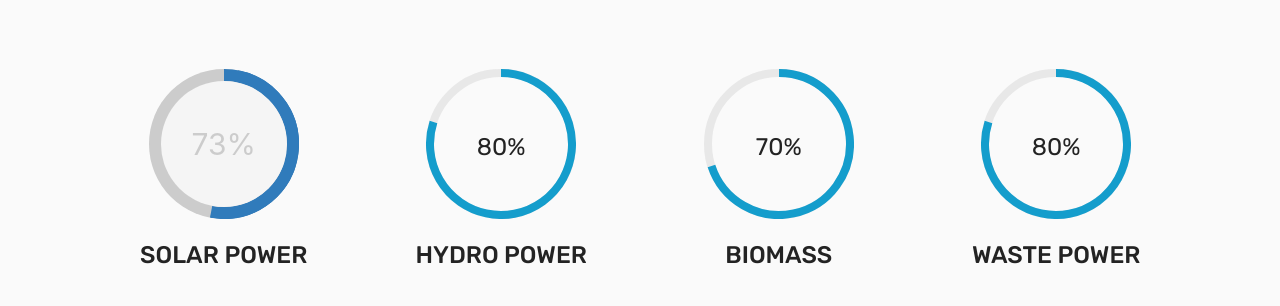
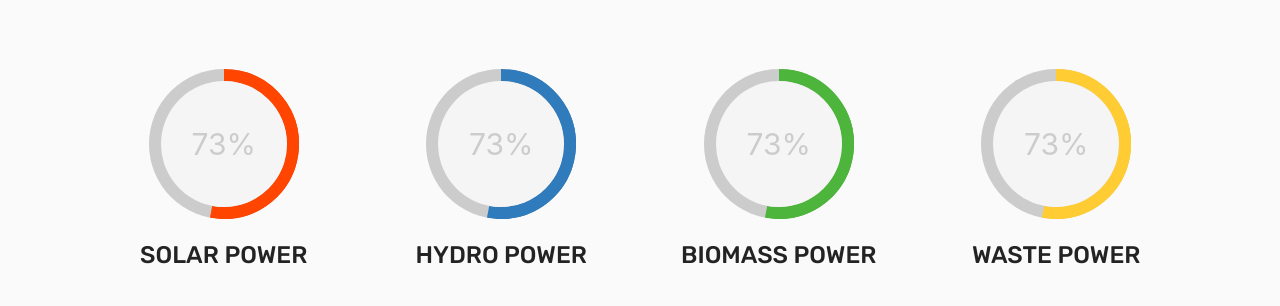
Before and after one commit to pearems/pearems.github.io, a plain HTML site: page index.html in a window 1280 px wide. Shown: the part 3815-4121 px from the top of the page. Drawn offline with Linux system fonts and the light colour scheme; no server answers; a script that the page names is missing; files whose address does not match are found by name.

Commit message:
pie edit

```diff
--- a/assets/js/test.js
+++ b/assets/js/test.js
@@ -3,8 +3,8 @@ function update_member_profit(x) {
     $("#member_profit").text(String(x));
 }
 
-function set_pie_chart(x,y){
-    tmp = "c100 p"+String(parseInt(y/3))+" big";
+function set_pie_chart(x,y,z){
+    tmp = "c100 p"+String(parseInt(y/3))+" big "+z;
     $("#"+x).attr("class",tmp);
     $("#"+x+"_text").text(String(parseInt(y/3))+"%");
     console.log("change data");
@@ -13,6 +13,8 @@ function set_pie_chart(x,y){
 //     document.getElementById("solar").setAttribute("data-goal",String(x))
 // }
 
+
+//test
 
 // document.getElementById("solar").setAttribute("data-goal","20");
 
@@ -51,9 +53,22 @@ $( document ).ready(function() {
         console.log(data.key);
         console.log(data.val());
         if (data.key == "solar"){
-            set_pie_chart("pie_solar",data.val())
+            set_pie_chart("pie_solar",data.val(),"orange");
             // $("#pie_solar").text(String(parseInt(data.val())));
         }
+        else if (data.key == "water"){
+            set_pie_chart("pie_water",data.val(),"");
+            // $("#pie_hydro").text(String(parseInt(data.val())));
+        }
+        else if (data.key == "bio"){
+            set_pie_chart("pie_bio",data.val(),"green");
+            // $("#pie_hydro").text(String(parseInt(data.val())));
+        }
+        else if (data.key == "waste"){
+            set_pie_chart("pie_waste",data.val(),"yellow");
+            // $("#pie_hydro").text(String(parseInt(data.val())));
+        }
+
     });
 
 });
--- a/css/circle.css
+++ b/css/circle.css
@@ -1042,6 +1042,15 @@
 .c100.green:hover > span {
   color: #4db53c;
 }
+/*  */
+.c100.yellow .bar,
+.c100.yellow .fill {
+  border-color: #ffcc33 !important;
+}
+.c100.yellow:hover > span {
+  color: #ffcc33;
+}
+/*  */
 .c100.green.dark .bar,
 .c100.green.dark .fill {
   border-color: #5fd400 !important;
@@ -1051,10 +1060,10 @@
 }
 .c100.orange .bar,
 .c100.orange .fill {
-  border-color: #dd9d22 !important;
+  border-color: #ff4500 !important;
 }
 .c100.orange:hover > span {
-  color: #dd9d22;
+  color: #ff4500;
 }
 .c100.orange.dark .bar,
 .c100.orange.dark .fill {
--- a/index.html
+++ b/index.html
@@ -484,7 +484,7 @@
             <div class="card p-3 align-center">
                 <div class="wrap">
                         <div class="clearfix">
-                            <div class="c100 p53 big" id="pie_solar">
+                            <div class="c100 p53 big orange" id="pie_solar">
                                 <span id="pie_solar_text">73%</span>
                                 <div class="slice">
                                     <div class="bar"></div>
@@ -492,7 +492,6 @@
                                 </div>
                             </div>
                         </div>
-
                 </div>
                 <div class="mbr-crt-title pt-3">
                     <h4 class="card-title py-2 mbr-fonts-style display-5">
@@ -501,10 +500,18 @@
                 </div>
             </div>
 
+<!--------hydro----->
+          <!-- <div class="media-container-row pt-5 mt-2"> -->
           <div class="card p-3 align-center">
                   <div class="wrap">
-                    <div class="pie_progress progress2" role="progressbar" data-goal="80">
-                        <p class="pie_progress__number mbr-fonts-style display-5">60%</p>
+                          <div class="clearfix">
+                              <div class="c100 p53 big" id="pie_water">
+                                  <span id="pie_water_text">73%</span>
+                                  <div class="slice">
+                                      <div class="bar"></div>
+                                      <div class="fill"></div>
+                                  </div>
+                              </div>
                           </div>
                 </div>
                   <div class="mbr-crt-title pt-3">
@@ -514,23 +521,43 @@
                  </div>
               </div>
 
+          <!-- </div> -->
+<!--------hydro----->
+<!--------biomass----->
+          <!-- <div class="media-container-row pt-5 mt-2"> -->
               <div class="card p-3 align-center">
                   <div class="wrap">
-                    <div class="pie_progress progress3" role="progressbar" data-goal="70">
-                        <p class="pie_progress__number mbr-fonts-style display-5">70%</p>
+                          <div class="clearfix">
+                              <div class="c100 p53 big green" id="pie_bio">
+                                  <span id="pie_bio_text">73%</span>
+                                  <div class="slice">
+                                      <div class="bar"></div>
+                                      <div class="fill"></div>
+                                  </div>
+                              </div>
                           </div>
                 </div>
                   <div class="mbr-crt-title pt-3">
                       <h4 class="card-title py-2 mbr-fonts-style display-5">
-                        BIOMASS
+                          BIOMASS POWER
                       </h4>
                  </div>
               </div>
+          <!-- </div> -->
+<!--------biomass----->
 
+<!--------waste----->
+          <!-- <div class="media-container-row pt-5 mt-2"> -->
               <div class="card p-3 align-center">
                   <div class="wrap">
-                    <div class="pie_progress progress4" role="progressbar" data-goal="80">
-                        <p class="pie_progress__number mbr-fonts-style display-5"></p>
+                          <div class="clearfix">
+                              <div class="c100 p53 big yellow" id="pie_waste">
+                                  <span id="pie_waste_text">73%</span>
+                                  <div class="slice">
+                                      <div class="bar"></div>
+                                      <div class="fill"></div>
+                                  </div>
+                              </div>
                           </div>
                 </div>
                   <div class="mbr-crt-title pt-3">
@@ -539,6 +566,9 @@
                       </h4>
                  </div>
               </div>
+          </div>
+          <!-- </div> -->
+<!--------waste----->
 
         </div>
 </div></section>
```
Lines whose indentation alone changed are shown as unchanged.
